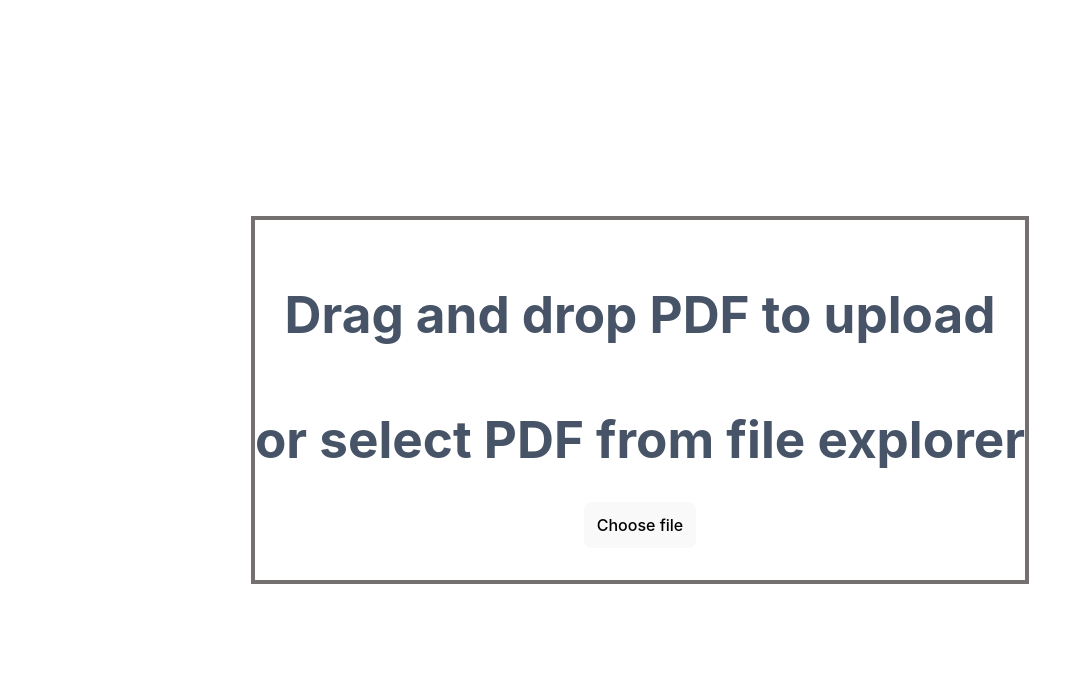
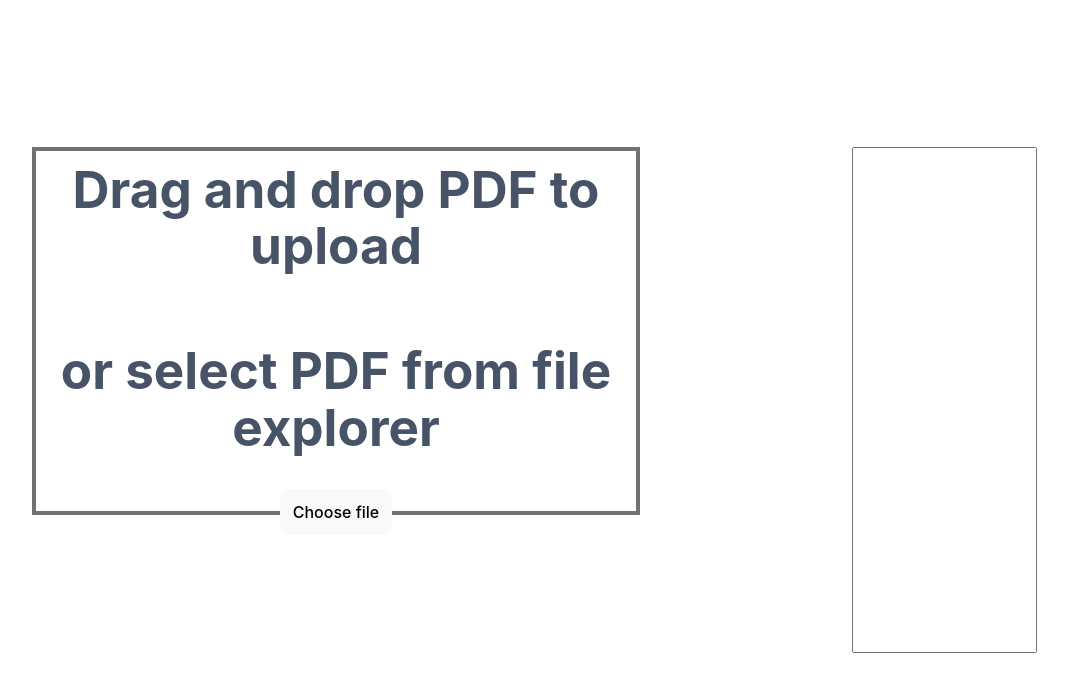
Before and after one commit to lDenzh/Synthapp, a React (Vite) app in the folder vite-project/: page / in a window 1280 px wide. Shown: the top 692 px of the page, without its empty margins (0-1068 px from the left). Built offline with nearby package versions, Linux system fonts and the light colour scheme.

Commit message:
input field, needs work

```diff
--- a/vite-project/src/App1.tsx
+++ b/vite-project/src/App1.tsx
@@ -32,6 +32,7 @@ const DragDropFiles = () => {
                 'Content-Type': 'application/json',
                 Accept: 'application/json'
               },
+
         })
         console.log(data);
     }
--- /dev/null
+++ b/vite-project/src/GTinput.css
@@ -0,0 +1,9 @@
+.input-container {
+    height: max-content;
+
+}
+
+#inputfield {
+    height: 500px;
+
+}
--- /dev/null
+++ b/vite-project/src/GTinput.tsx
@@ -0,0 +1,19 @@
+import React, { useRef, useState } from "react";
+import axios, { isAxiosError } from 'axios';
+import './GTinput.css'
+
+const GTinput = props => {
+
+    return(
+        <div className ="input-container">
+            <input
+            id = "inputfield"
+            type="text"
+            value={props.value}
+            onChange={event => console.log("value changed!")}
+        />
+        </div>
+    );
+};
+
+export default GTinput
--- a/vite-project/src/main.tsx
+++ b/vite-project/src/main.tsx
@@ -2,11 +2,18 @@ import React from 'react'
 import ReactDOM from 'react-dom/client'
 import App from './App'
 import DragDropFiles from './App1'
+import GTinput from './GTinput'
 import './index.css'
 
 
 ReactDOM.createRoot(document.getElementById('root') as HTMLElement).render(
   <React.StrictMode>
-    <DragDropFiles />
+    <div style ={{
+      display: "grid",
+      gridTemplateColumns: "1fr 1fr"
+    }}>
+      <DragDropFiles />
+      <GTinput />
+    </div>
   </React.StrictMode>,
 )
```
Also changed, not shown: 1 other file (tests, documents, lock files or other folders).
